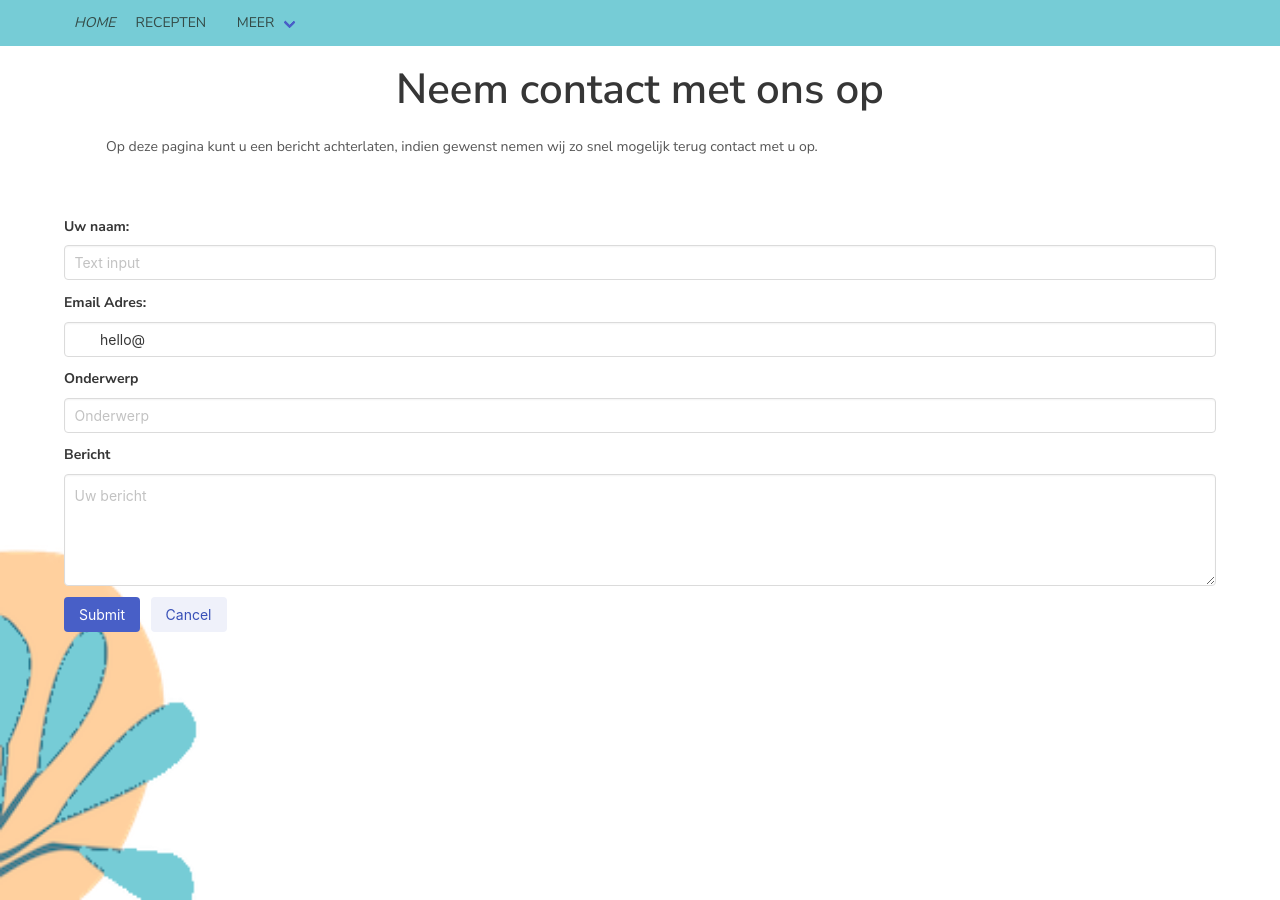
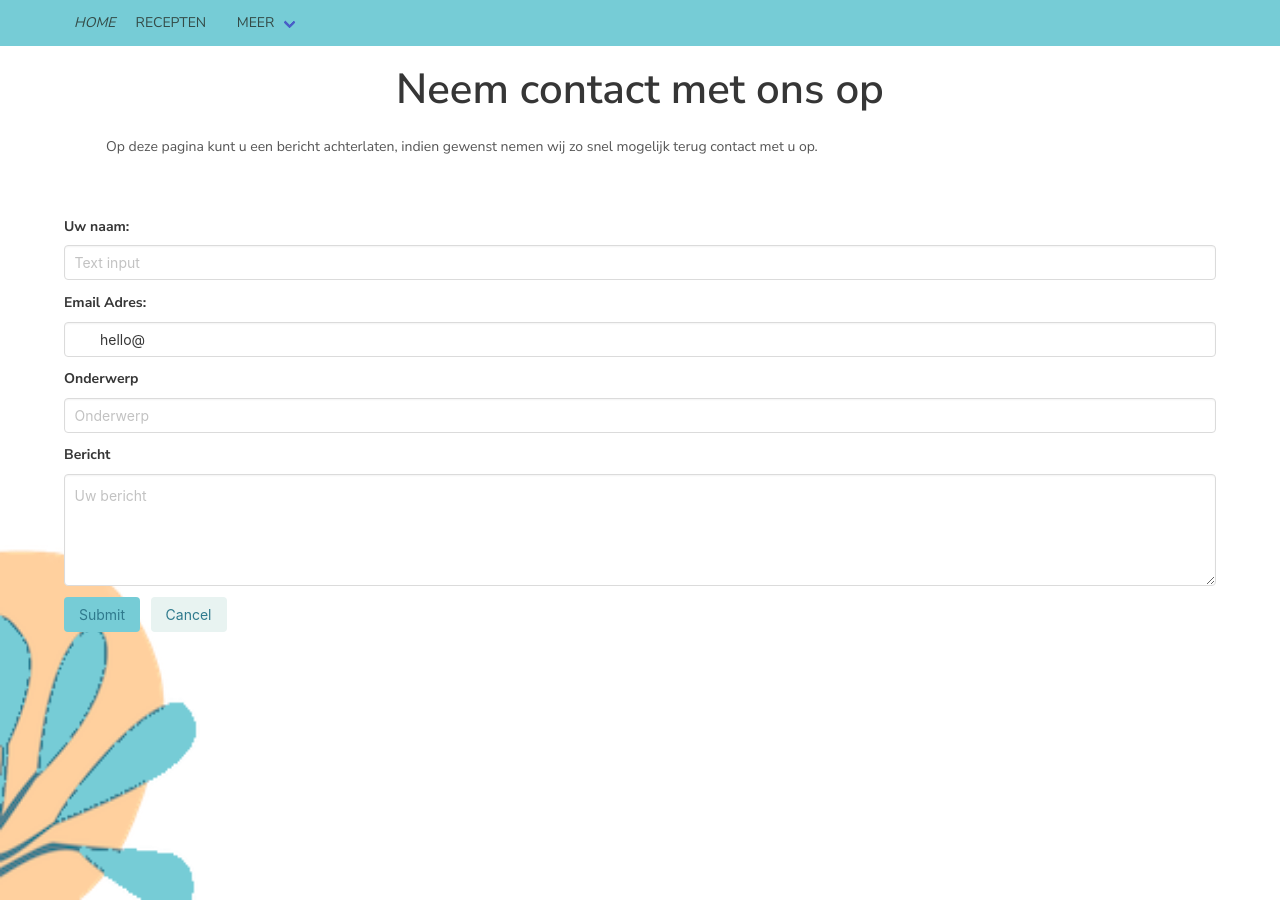
Before and after one commit to inktvis75/vegdelicieus, a Jekyll site: the page built from contact.html, in a window 1280 px wide. Built offline with Jekyll 4.4.1, drawn with Linux system fonts in a browser that asks for light colours.

Commit message:
start styling - buttons

```diff
--- a/assets/css/main.css
+++ b/assets/css/main.css
@@ -135,3 +135,23 @@ p {
     transition: all 500ms ease;
     padding: 10px 10px;
 }
+
+.button.is-link {
+    background-color: rgb(118,204,214);
+    color: rgb(47,122,141);
+}
+
+.button.is-link:hover {
+    background-color: rgb(232,243,241);
+    color: rgb(47,122,141);
+}
+
+.button.is-link.is-light {
+    background-color: rgb(232,243,241);
+    color: rgb(47,122,141);
+}
+
+.button.is-link.is-light:hover {
+    background-color: rgb(118,204,214);
+    color: rgb(232,243,241);
+}
```
